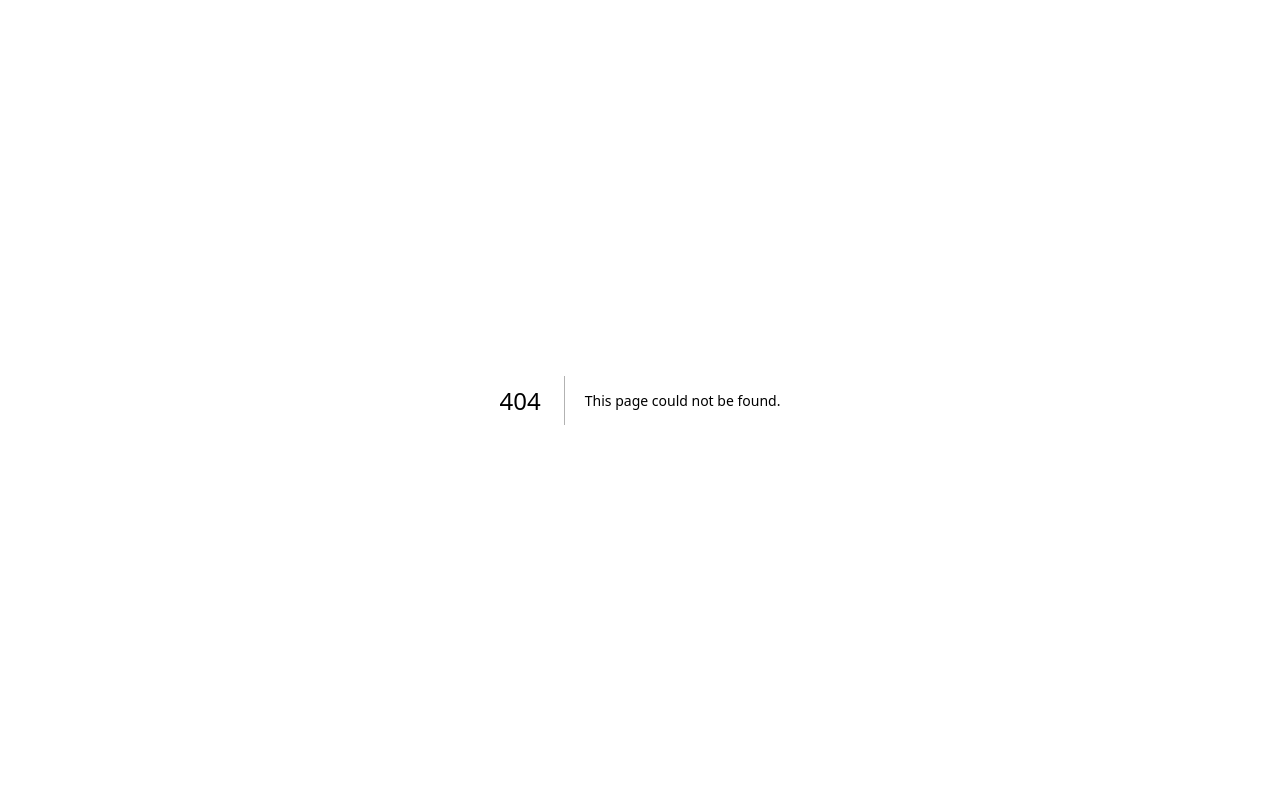
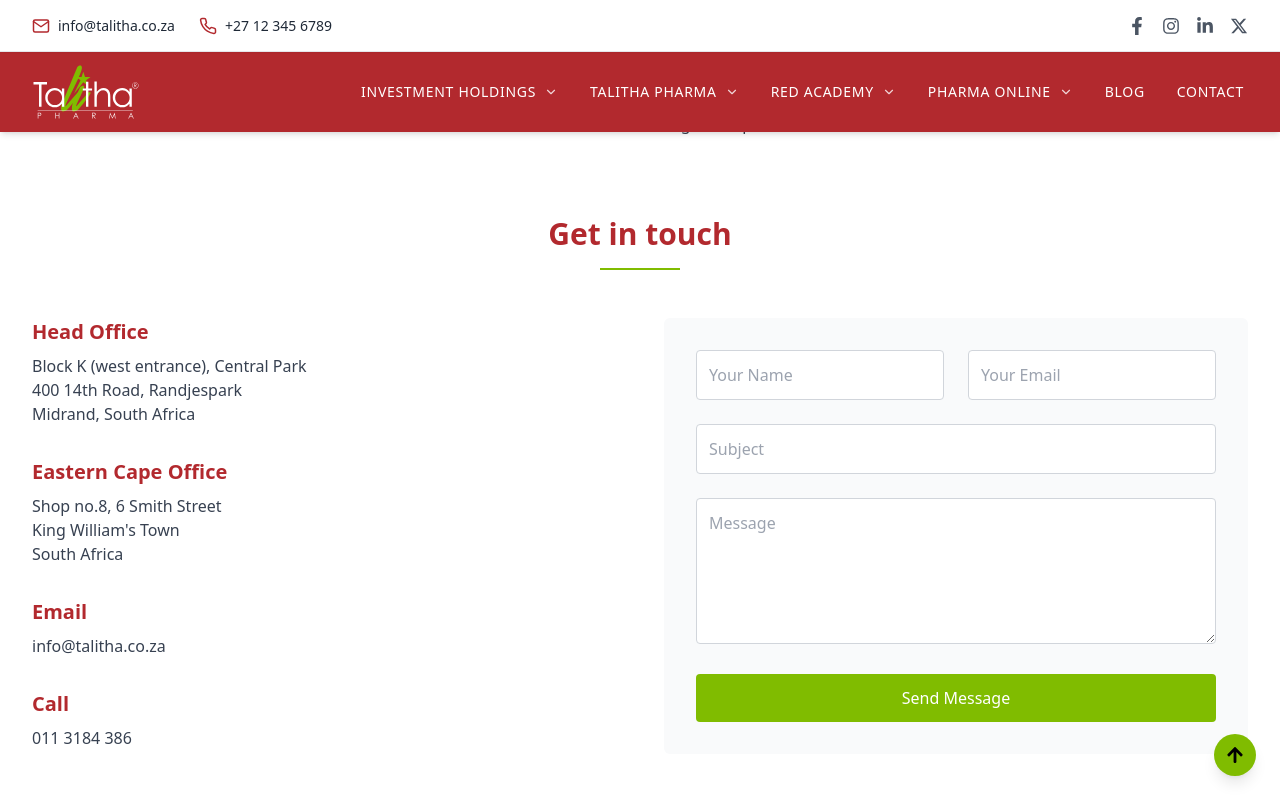
Before and after one commit to MilkCyberCreatives/talitha, a Next.js app: page /contact in a window 1280 px wide. Before the commit this address had no page. Shown: the top 800 px of the page. Built offline with nearby package versions, Linux system fonts and the light colour scheme; grey boxes are pictures that could not be loaded.

Commit message:
contact page

```diff
--- /dev/null
+++ b/pages/contact.tsx
@@ -0,0 +1,159 @@
+import Head from "next/head";
+import TopHeader from "@/components/TopHeader";
+import MainHeader from "@/components/MainHeader";
+import Footer from "@/components/Footer";
+
+export default function ContactPage() {
+  const handleSubmit = (e) => {
+    e.preventDefault();
+    // Add form submission logic here
+    console.log("Form submitted");
+  };
+
+  return (
+    <div className="min-h-screen flex flex-col bg-white">
+      <Head>
+        <title>Contact Us | Talitha Pharma</title>
+        <meta name="description" content="Get in touch with Talitha Pharma – Contact details and inquiry form" />
+        <meta name="viewport" content="width=device-width, initial-scale=1" />
+      </Head>
+
+      <TopHeader />
+      <MainHeader />
+
+      <main className="flex-grow">
+        {/* Quote Section - Clean and Corporate */}
+        <div className="bg-white py-8 px-4">
+          <div className="max-w-4xl mx-auto text-center">
+            <p className="text-gray-600 italic">
+              "A man who calls his kinsmen to a feast does not do so to save them from starving. They all have food in their own homes. When we gather together in the moonlit village ground it's not because of the moon. Every man can see it in his own compound. We come together because it is good for kinsmen to do so"
+              <span className="block mt-2 not-italic text-gray-700">— Chinua Achebe, Things Fall Apart</span>
+            </p>
+          </div>
+        </div>
+
+        {/* Contact Content */}
+        <div className="max-w-7xl mx-auto px-4 sm:px-6 lg:px-8 py-12">
+          {/* Page Title */}
+          <div className="text-center mb-12">
+            <h1 className="text-3xl font-bold text-[#B2292E]">Get in touch</h1>
+            <div className="w-20 h-0.5 bg-[#80BC00] mx-auto mt-4"></div>
+          </div>
+
+          {/* Contact Section */}
+          <div className="grid grid-cols-1 lg:grid-cols-2 gap-12">
+            {/* Contact Info - Clean Layout */}
+            <div className="space-y-8">
+              <div>
+                <h2 className="text-xl font-semibold text-[#B2292E] mb-2">Head Office</h2>
+                <address className="text-gray-700 not-italic">
+                  Block K (west entrance), Central Park<br />
+                  400 14th Road, Randjespark<br />
+                  Midrand, South Africa
+                </address>
+              </div>
+
+              <div>
+                <h2 className="text-xl font-semibold text-[#B2292E] mb-2">Eastern Cape Office</h2>
+                <address className="text-gray-700 not-italic">
+                  Shop no.8, 6 Smith Street<br />
+                  King William's Town<br />
+                  South Africa
+                </address>
+              </div>
+
+              <div>
+                <h2 className="text-xl font-semibold text-[#B2292E] mb-2">Email</h2>
+                <a href="mailto:info@talitha.co.za" className="text-gray-700 hover:text-[#80BC00]">
+                  info@talitha.co.za
+                </a>
+              </div>
+
+              <div>
+                <h2 className="text-xl font-semibold text-[#B2292E] mb-2">Call</h2>
+                <a href="tel:+27113184386" className="text-gray-700 hover:text-[#80BC00]">
+                  011 3184 386
+                </a>
+              </div>
+            </div>
+
+            {/* Contact Form - Clean Design */}
+            <form onSubmit={handleSubmit} className="bg-gray-50 p-8 rounded-md">
+              <div className="grid grid-cols-1 sm:grid-cols-2 gap-6 mb-6">
+                <div>
+                  <label htmlFor="name" className="sr-only">Your Name</label>
+                  <input
+                    type="text"
+                    id="name"
+                    name="name"
+                    placeholder="Your Name"
+                    required
+                    className="w-full p-3 border border-gray-300 rounded focus:outline-none focus:ring-1 focus:ring-[#80BC00]"
+                  />
+                </div>
+                <div>
+                  <label htmlFor="email" className="sr-only">Your Email</label>
+                  <input
+                    type="email"
+                    id="email"
+                    name="email"
+                    placeholder="Your Email"
+                    required
+                    className="w-full p-3 border border-gray-300 rounded focus:outline-none focus:ring-1 focus:ring-[#80BC00]"
+                  />
+                </div>
+              </div>
+
+              <div className="mb-6">
+                <label htmlFor="subject" className="sr-only">Subject</label>
+                <input
+                  type="text"
+                  id="subject"
+                  name="subject"
+                  placeholder="Subject"
+                  required
+                  className="w-full p-3 border border-gray-300 rounded focus:outline-none focus:ring-1 focus:ring-[#80BC00]"
+                />
+              </div>
+
+              <div className="mb-6">
+                <label htmlFor="message" className="sr-only">Message</label>
+                <textarea
+                  id="message"
+                  name="message"
+                  placeholder="Message"
+                  rows={5}
+                  required
+                  className="w-full p-3 border border-gray-300 rounded focus:outline-none focus:ring-1 focus:ring-[#80BC00]"
+                ></textarea>
+              </div>
+
+              <button
+                type="submit"
+                className="w-full bg-[#80BC00] hover:bg-[#6ea000] text-white font-medium py-3 px-6 rounded transition duration-200"
+              >
+                Send Message
+              </button>
+            </form>
+          </div>
+        </div>
+
+        {/* Full-width Google Map (1080p) */}
+        <div className="w-full h-[400px]">
+          <iframe
+            title="Talitha Pharma Location Map"
+            src="https://www.google.com/maps/embed?pb=!1m18!1m12!1m3!1d114579.25237421167!2d27.90854721075468!3d-26.204102818337316!2m3!1f0!2f0!3f0!3m2!1i1024!2i768!4f13.1!3m3!1m2!1s0x1e9509a2cd7917d3%3A0x3ab819f50ab6e370!2sJohannesburg%2C%20South%20Africa!5e0!3m2!1sen!2sza!4v1699999999999"
+            width="100%"
+            height="100%"
+            style={{ border: 0 }}
+            allowFullScreen
+            loading="lazy"
+            aria-label="Google Maps showing Talitha Pharma location"
+          ></iframe>
+        </div>
+      </main>
+
+      <Footer />
+    </div>
+  );
+}
--- a/pages/faq.tsx
+++ b/pages/faq.tsx
@@ -7,76 +7,102 @@
   const faqs = [
     {
       question: "What types of livestock do your products cater to?",
-      answer: "Our various products cater for all livestock, cattle, sheep, goats, pigs, chickens. We have a limited range of products that cater for companion animals as well. Besides the products listed on the site, we supply a broader range of products which are not on this website. For further assistance, contact us directly."
+      answer:
+        "Our various products cater for all livestock, cattle, sheep, goats, pigs, chickens. We have a limited range of products that cater for companion animals as well. Besides the products listed on the site, we supply a broader range of products which are not on this website. For further assistance, contact us directly.",
     },
     {
       question: "What kinds of livestock health problems do your products help solve?",
-      answer: "Our solutions target essential animal health and production issues, ensuring your livestock thrive under optimal conditions. The product range includes nutritional supplements, worm remedies, antiparasitic products, vaccines, etc., which are incorporated in our livestock health and production programme in a prudent and sustainable manner."
+      answer:
+        "Our solutions target essential animal health and production issues, ensuring your livestock thrive under optimal conditions. The product range includes nutritional supplements, worm remedies, antiparasitic products, vaccines, etc., which are incorporated in our livestock health and production programme in a prudent and sustainable manner.",
     },
     {
       question: "How do your products and services help improve production?",
-      answer: "We empower farmers to farm profitably and sustainably through our livestock health and production programme, which guarantees improvements in the following: Lambing, kidding, or calving rate; Weaning rate; Wool production (both quality and quantity)."
+      answer:
+        "We empower farmers to farm profitably and sustainably through our livestock health and production programme, which guarantees improvements in the following: Lambing, kidding, or calving rate; Weaning rate; Wool production (both quality and quantity).",
     },
     {
       question: "Can your products be used for both small-scale and large-scale farming?",
-      answer: "Absolutely! Whether you're running a small farm or managing a large-scale operation, our products are tailored to meet the unique needs of farms of all sizes."
+      answer:
+        "Absolutely! Whether you're running a small farm or managing a large-scale operation, our products are tailored to meet the unique needs of farms of all sizes.",
     },
     {
       question: "What makes your livestock health programme unique?",
-      answer: "Our programme focuses on enhancing key production metrics, ensuring that you achieve better outcomes for your livestock. It's not just about health—it's about helping you maximize profitability and sustainability."
+      answer:
+        "Our programme focuses on enhancing key production metrics, ensuring that you achieve better outcomes for your livestock. It's not just about health—it's about helping you maximize profitability and sustainability.",
     },
     {
       question: "Do you provide guidance on how to use your products effectively?",
-      answer: "Yes, we provide expert advice and recommendations to ensure you get the best results from our products. Our team is always here to support you in optimizing your livestock's health and production."
+      answer:
+        "Yes, we provide expert advice and recommendations to ensure you get the best results from our products. Our team is always here to support you in optimizing your livestock's health and production.",
     },
     {
       question: "How do I place an order?",
-      answer: "Ordering is simple! Visit our online store, browse our products, and add your desired items to the cart. Follow the checkout process, and your order will be on its way!"
+      answer:
+        "Ordering is simple! Visit our online store, browse our products, and add your desired items to the cart. Follow the checkout process, and your order will be on its way!",
     },
     {
       question: "What is your return or refund policy?",
-      answer: "For details about returns or refunds, please refer to our Return Policy section on the website. If you have specific concerns, don't hesitate to contact our support team."
+      answer:
+        "For details about returns or refunds, please refer to our Return Policy section on the website. If you have specific concerns, don't hesitate to contact our support team.",
     },
     {
       question: "How can I contact you if I have more questions?",
-      answer: "You can reach us through the Contact Us page on our website or email us directly. Our team is always happy to assist you. We look forward to helping you achieve sustainable and profitable farming success!"
-    }
+      answer:
+        "You can reach us through the Contact Us page on our website or email us directly. Our team is always happy to assist you. We look forward to helping you achieve sustainable and profitable farming success!",
+    },
   ];
 
   return (
     <div className="min-h-screen flex flex-col bg-white">
       <Head>
         <title>FAQ | Talitha Pharma</title>
-        <meta name="description" content="Frequently asked questions about Talitha Pharma products and services" />
+        <meta
+          name="description"
+          content="Frequently asked questions about Talitha Pharma products and services"
+        />
       </Head>
 
       <TopHeader />
       <MainHeader />
 
-      <main className="flex-grow py-12 px-4 sm:px-6 lg:px-8 max-w-4xl mx-auto">
+      <main className="flex-grow py-16 px-4 sm:px-6 lg:px-8 max-w-4xl mx-auto">
+        {/* Header */}
         <div className="mb-12 text-center">
-          <h1 className="text-3xl font-bold text-[#B2292E] mb-4">Frequently Asked Questions</h1>
+          <h1 className="text-3xl sm:text-4xl font-bold text-[#B2292E] mb-4">
+            Frequently Asked Questions
+          </h1>
           <div className="w-20 h-1 bg-[#80BC00] mx-auto mb-6"></div>
-          <p className="text-gray-700">
-            Find answers to common questions about our products and services
+          <p className="text-gray-700 text-base sm:text-lg">
+            Find answers to common questions about our products and services.
           </p>
         </div>
 
-        <div className="space-y-8">
+        {/* FAQ List */}
+        <div className="space-y-10">
           {faqs.map((faq, index) => (
-            <div key={index} className="pb-6 border-b border-gray-200 last:border-0 last:pb-0">
-              <h3 className="text-lg font-semibold text-[#B2292E] mb-2">{faq.question}</h3>
-              <p className="text-gray-700">{faq.answer}</p>
+            <div
+              key={index}
+              className="pb-6 border-b border-gray-200 last:border-none last:pb-0"
+            >
+              <h3 className="text-lg sm:text-xl font-semibold text-[#B2292E] mb-2">
+                {faq.question}
+              </h3>
+              <p className="text-gray-700 text-base leading-relaxed">{faq.answer}</p>
             </div>
           ))}
         </div>
 
+        {/* Call to Action */}
         <div className="mt-16 text-center">
-          <h3 className="text-xl font-semibold text-[#B2292E] mb-4">Still have questions?</h3>
-          <p className="text-gray-700 mb-6">Contact our team for more information</p>
+          <h3 className="text-xl sm:text-2xl font-semibold text-[#B2292E] mb-4">
+            Still have questions?
+          </h3>
+          <p className="text-gray-700 mb-6 text-base sm:text-lg">
+            Contact our team for more information.
+          </p>
           <a
             href="/contact"
-            className="inline-block bg-[#80BC00] hover:bg-[#6EA000] text-white font-medium py-2 px-6 rounded"
+            className="inline-block bg-[#80BC00] hover:bg-[#6EA000] text-white font-medium py-2 px-6 rounded transition duration-300"
           >
             Contact Us
           </a>
```
